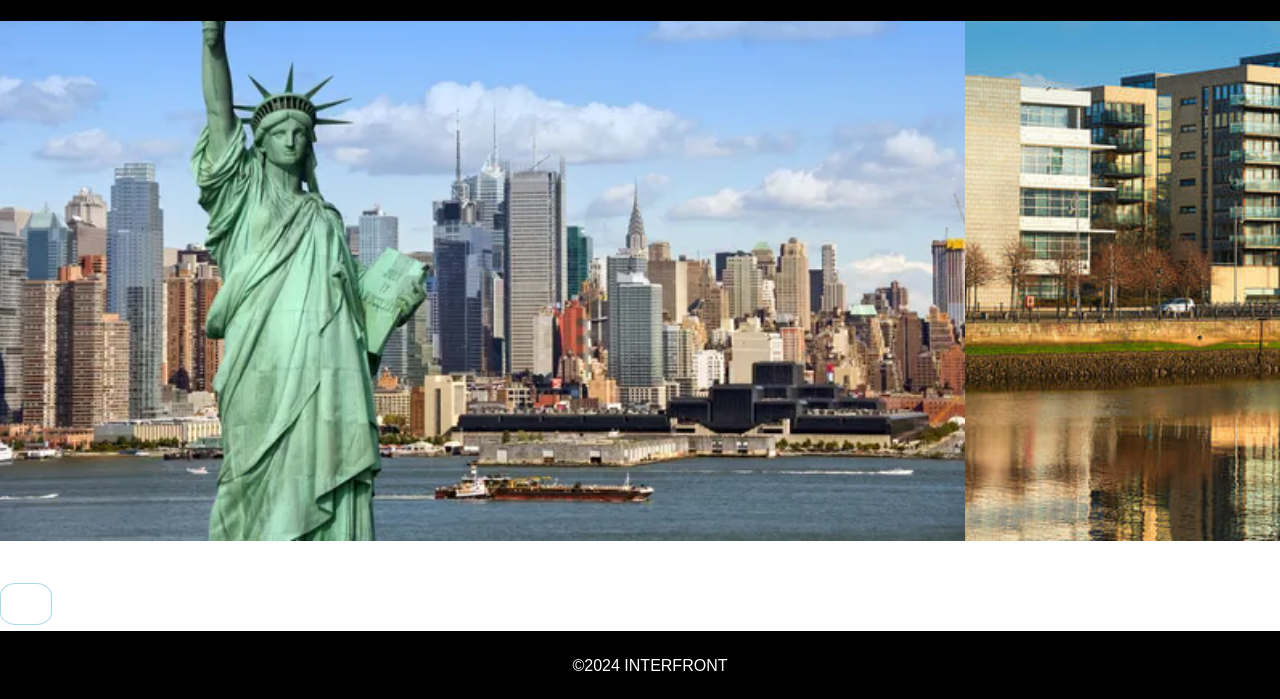
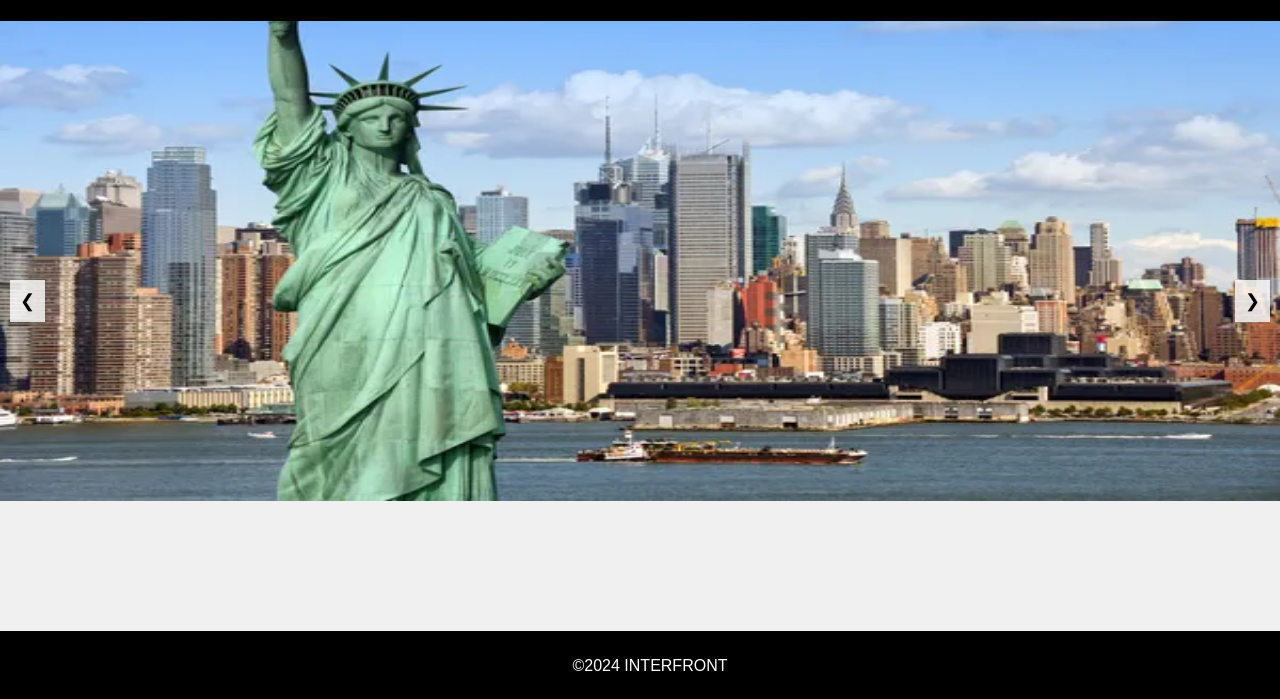
Before and after one commit to lukecunha/lukecunha.github.io, a plain HTML site: page PROJETO SITE INTERFRONT/destinosmaispopulares.html in a window 1280 px wide. Shown: the part 99-798 px from the top of the page. Drawn offline with Linux system fonts and the light colour scheme.

Commit message:
sit
atualizei

```diff
--- a/PROJETO SITE INTERFRONT/destinosmaispopulares.html
+++ b/PROJETO SITE INTERFRONT/destinosmaispopulares.html
@@ -7,7 +7,7 @@
     <title>INTERFRONT INTERCÂMBIO</title>
     <link rel="stylesheet" href="styledestinosmais.css">
 </head>
-<body style="background-color: white;">
+<body>
     <header>
         <h1>Destinos mais populares</h1>
     </header>
@@ -17,40 +17,16 @@
             <li><a href="index.html">Home</a></li>
         </ul>
     </nav>
-    <section class="slider">
-        <div class="slider-content">
-            <input type="radio" name="btn-radio" id="radio1">
-            <input type="radio" name="btn-radio" id="radio2">
-            <input type="radio" name="btn-radio" id="radio3">
-            <input type="radio" name="btn-radio" id="radio4">
-            <div class="slide-box primeiro">
-                    <img src="img/Eua.jpg" alt="Estados Unidos">
-            </div>
-            <div class="slide-box">
-                    <img src="img/irlanda.jpg" alt="Irlanda">
-            </div>
-            <div class="slide-box">
-                    <img src="img/reino-unido.jpg" alt="Reino Unido">
-            </div>
-            <div class="slide-box">
-                    <img src="img/Malta.jpg" alt="Malta">
-            </div>
+    <div class="carousel">
+        <div class="carousel-images">
+            <img src="img/Eua.jpg" alt="Estados Unidos" class="active">
+            <img src="img/irlanda.jpg" alt="Irlanda">
+            <img src="img/reino-unido.jpg" alt="Reino Unido">
+            <img src="img/Malta.jpg" alt="Malta">
         </div>
-
-        <div class="nav-auto">
-            <div class="auto-btn1"></div>
-            <div class="auto-btn2"></div>
-            <div class="auto-btn3"></div>
-            <div class="auto-btn4"></div>
-        </div>
-
-        <div class="nav-manual">
-            <label for="radio1" class="manual-btn"></label>
-            <label for="radio2" class="manual-btn"></label>
-            <label for="radio3" class="manual-btn"></label>
-            <label for="radio4" class="manual-btn"></label>
-        </div>
-    </section>
+        <button class="prev" onclick="moveSlide(-1)">&#10094;</button>
+        <button class="next" onclick="moveSlide(1)">&#10095;</button>
+    </div>
 
     <footer>
         <p>&copy;2024 INTERFRONT </p>
--- a/PROJETO SITE INTERFRONT/slide.js
+++ b/PROJETO SITE INTERFRONT/slide.js
@@ -1,16 +1,25 @@
-var radio = document.querySelector('.manual-btn')
-var cont = 1
-document.getElementById('radio1').checked = true
-setInterval(()=>{
-    proximaIMG()
-},5000)
+let currentSlide = 0;
 
-function proximaIMG(){
-    cont++
-
-    if (cont > 4) {
-            cont=1
+function showSlide(index) {
+    const slides = document.querySelectorAll('.carousel-images img');
+    if (index >= slides.length) {
+        currentSlide = 0;
+    } else if (index < 0) {
+        currentSlide = slides.length - 1;
+    } else {
+        currentSlide = index;
     }
 
-    document.getElementById('radio'+cont).checked = true
+    slides.forEach((slide, i) => {
+        slide.classList.remove('active');
+    });
+
+    slides[currentSlide].classList.add('active');
 }
+
+function moveSlide(step) {
+    showSlide(currentSlide + step);
+}
+
+// Inicializa o carrossel mostrando a primeira imagem
+showSlide(currentSlide);
--- a/PROJETO SITE INTERFRONT/styledestinosmais.css
+++ b/PROJETO SITE INTERFRONT/styledestinosmais.css
@@ -1,6 +1,6 @@
 /* style destinos mias populares*/
 body {
-    background-color:white; /* rosa claro */
+    background-color:white;
     margin: 0;
     font-family: Arial, sans-serif;
 }
@@ -44,61 +44,61 @@ footer {
     bottom: 0;
     width: 100%;
 }
-p {
-    text-align: center;
-}
-section.slider{
-    margin: 0 auto;
-    width: 100%;
-    height: auto;
-    padding: 0 !important;
-    overflow: hidden;
+body {
+    font-family: Arial, sans-serif;
+    margin: 0;
+    background-color: #f0f0f0;
 }
 
-.slider-content{
-    width: 400%;
-    height: auto;
+
+
+.carousel-images {
     display: flex;
+    transition: transform 0.5s ease; /* Anima a transição */
 }
+
+.carousel-images img {
+    width: 100%; /* Imagens ocupam 100% do contêiner */
+    display: none; /* Esconde todas as imagens inicialmente */
+}
+
+.carousel-images img.active {
+    display: block; /* Exibe apenas a imagem ativa */
+}
+
+button {
+    position: absolute;
+    top: 50%;
+    transform: translateY(-50%);
+    background-color: rgba(255, 255, 255, 0.8);
+    border: none;
+    cursor: pointer;
+    padding: 10px;
+    font-size: 18px;
+}
+
+.prev {
+    left: 10px;
+}
+
+.next {
+    right: 10px;
+}
+
+button:hover {
+    background-color: rgba(255, 255, 255, 1);
+}
+
 img{
-    height: 640px;
-    width: 1000px;
+    height: 600px;
+    width: max-content;
 }
-.slider-content input{
-    display: none;
+.carousel-container {
+    width: 80%; /* Largura do contêiner */
+    max-width: 800px; /* Largura máxima */
+    margin: 0 auto; /* Centraliza o contêiner */
+    border: 2px solid #ccc; /* Opcional: borda para visualização */
+    padding: 10px; /* Opcional: espaço interno */
+    box-shadow: 0 2px 10px rgba(0, 0, 0, 0.1); /* Opcional: sombra */
+    background-color: #fff; /* Cor de fundo opcional */
 }
-.slide-box{
-    position:center;
-}
-.slide-box img{
-    width: 100%;
-}
-.nav-manual, .nav-auto div{
-    width: 10px;
-    margin-top: 3%;
-}
-.nav-manual .manual-btn, .nav-auto div{
-    border: 1px solid #ADD8E6;
-    padding: 20px;
-    border-radius: 30%;
-    cursor: pointer;
-    transition: 0,2s;
-}
-.nav-manual .manual-btn:not(:last-child),.nav-auto div :not(:last-child){
-    margin-right: 10px;
-}
-.nav-manual .manual-btn:hover{
-    background-color: #030404;
-}
-#radio1:checked ~ .nav-auto .auto-btn1{
-    background-color: #030404;
-}
-#radio2:checked ~ .nav-auto .auto-btn2{
-    background-color: #030404;
-}
-#radio3:checked ~ .nav-auto .auto-btn3{
-    background-color: #030404;
-}
-#radio4:checked ~ .nav-auto .auto-btn4{
-    background-color: #030404;
-}
```
